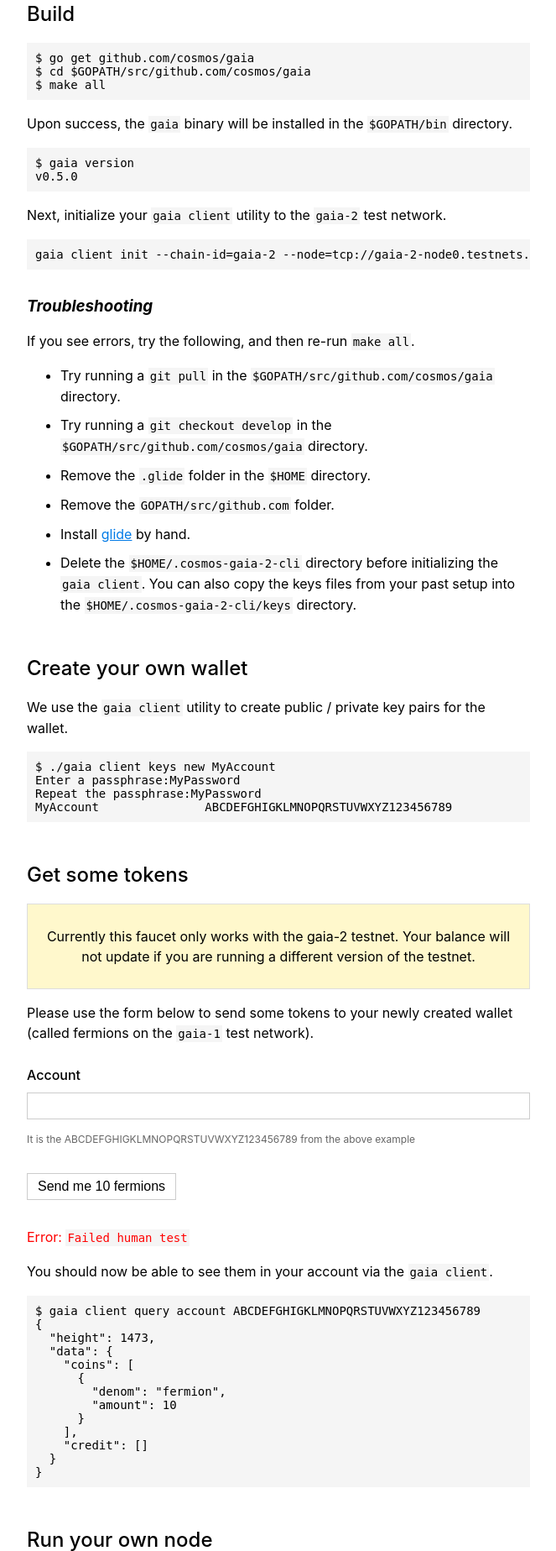
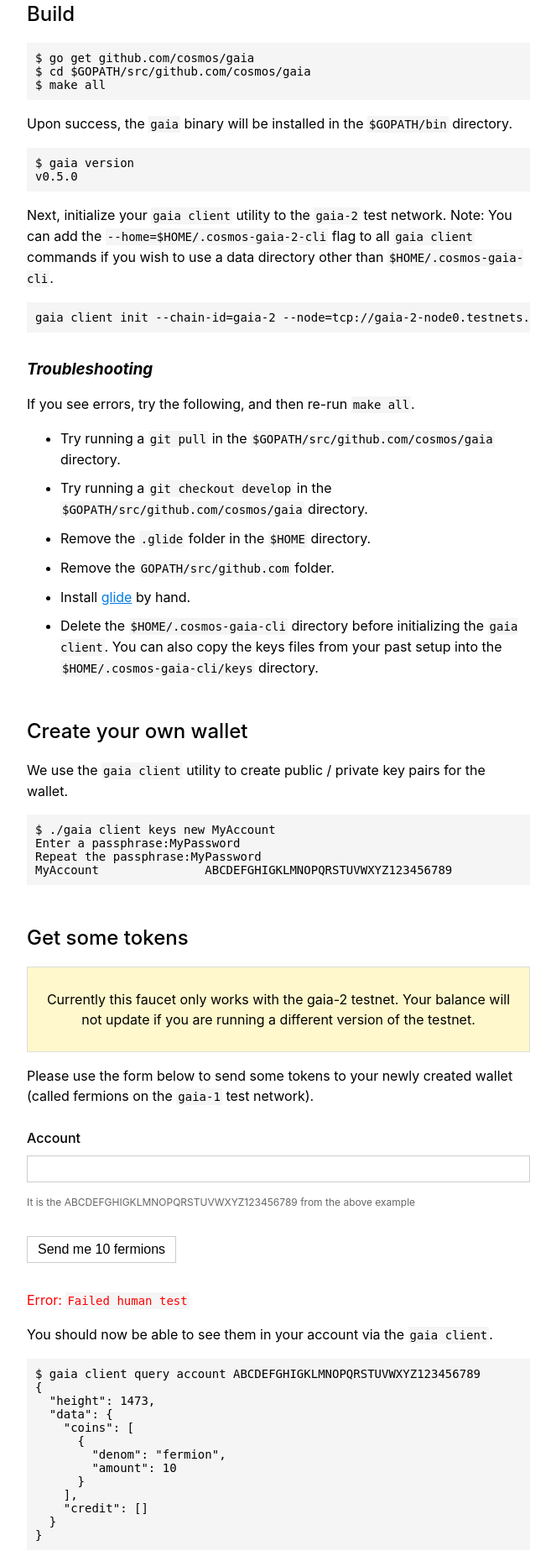
Before and after one commit to CyberMiles/cosmosvalidators, a PHP site: page /?to=1 in a window 1280 px wide. Shown: the part 526-2373 px from the top of the page at 84% size, without its empty margins (308-971 px from the left). Run offline with PHP 8.4, Linux system fonts and the light colour scheme; data that the repository does not hold is empty; some libraries are stand-ins or nearby versions.

Commit message:
Update index.php

```diff
--- a/gaia-2/index.php
+++ b/gaia-2/index.php
@@ -119,10 +119,10 @@
 v0.5.0
 </pre>
 
-    <p>Next, initialize your <code>gaia client</code> utility to the <code>gaia-2</code> test network.</p>
+    <p>Next, initialize your <code>gaia client</code> utility to the <code>gaia-2</code> test network. Note: You can add the <code>--home=$HOME/.cosmos-gaia-2-cli</code> flag to all <code>gaia client</code> commands if you wish to use a data directory other than <code>$HOME/.cosmos-gaia-cli</code>.</p>
 
 <pre>
-gaia client init --chain-id=gaia-2 --node=tcp://gaia-2-node0.testnets.interblock.io:46657 --home=/home/user/.cosmos-gaia-2-cli
+gaia client init --chain-id=gaia-2 --node=tcp://gaia-2-node0.testnets.interblock.io:46657
 </pre>
 
     <h3><i>Troubleshooting</i></h3>
@@ -135,7 +135,7 @@
       <li>Remove the <code>.glide</code> folder in the <code>$HOME</code> directory.</li>
       <li>Remove the <code>GOPATH/src/github.com</code> folder.</li>
       <li>Install <a href="https://glide.sh/">glide</a> by hand.</li>
-      <li>Delete the <code>$HOME/.cosmos-gaia-2-cli</code> directory before initializing the <code>gaia client</code>. You can also copy the keys files from your past setup into the <code>$HOME/.cosmos-gaia-2-cli/keys</code> directory.</li>
+      <li>Delete the <code>$HOME/.cosmos-gaia-cli</code> directory before initializing the <code>gaia client</code>. You can also copy the keys files from your past setup into the <code>$HOME/.cosmos-gaia-cli/keys</code> directory.</li>
     </ul>
 
     <h2>Create your own wallet</h2>
```
